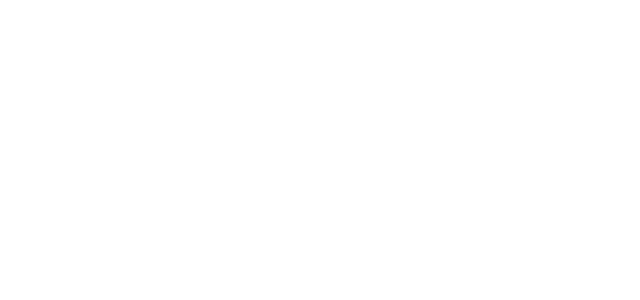
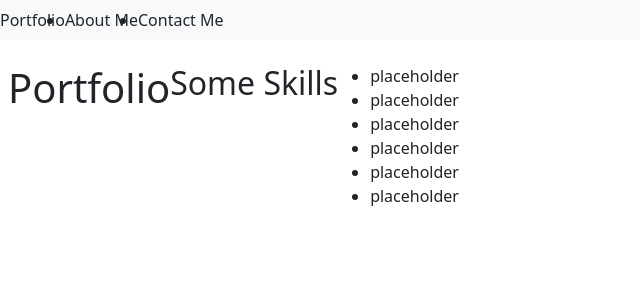
Before and after one commit to jessicamorse23/jm-react-portfolio, a React (Create React App) app: page / in a window 1280 px wide. Shown: the top 300 px of the page, without its empty margins (0-640 px from the left). Built offline with nearby package versions, Linux system fonts and the light colour scheme.

Commit message:
content rendering to page

```diff
--- a/package.json
+++ b/package.json
@@ -7,7 +7,9 @@
     "@testing-library/jest-dom": "^5.16.5",
     "@testing-library/react": "^13.4.0",
     "@testing-library/user-event": "^13.5.0",
+    "bootstrap": "^5.2.2",
     "react": "^18.2.0",
+    "react-bootstrap": "^2.5.0",
     "react-dom": "^18.2.0",
     "react-scripts": "5.0.1",
     "web-vitals": "^2.1.4"
--- a/src/App.js
+++ b/src/App.js
@@ -1,7 +1,7 @@
 import React from "react";
-import portfolioStart from "./components/PortfolioStart";
+import PortfolioStart from "./components/PortfolioStart";
 
-const App = () => <portfolioStart />;
+const App = () => <PortfolioStart />;
 
 export default App;
 // Source code - NU Module 20.13
--- a/src/components/navbar.js
+++ b/src/components/navbar.js
@@ -4,7 +4,7 @@
 
 function Navbar({ currentPage, handlePageChange }) {
   return (
-    <ul className="nav nav-tabs">
+    <ul className="navbar navbar-expand-lg bg-light">
       <li className="nav-item"><a href="#portfolio" onClick={() => handlePageChange('portfolio')}
       className={currentPage === 'portfolio' ? 'nav-link active' : 'nav-link'}>Portfolio</a></li>
       <li className="nav-item">
--- a/src/components/pages/portfolio.js
+++ b/src/components/pages/portfolio.js
@@ -0,0 +1,18 @@
+import React from "react";
+
+export default function Portfolio() {
+  return (
+    <div class="d-flex p-2">
+      <h1>Portfolio</h1>
+      <h2>Some Skills</h2>
+      <ul>
+        <li>placeholder</li>
+        <li>placeholder</li>
+        <li>placeholder</li>
+        <li>placeholder</li>
+        <li>placeholder</li>
+        <li>placeholder</li>
+      </ul>
+    </div>
+  )
+}
```
Also changed, not shown: src/App.css (+5 -5 lines), 1 other file (tests, documents, lock files or other folders).
